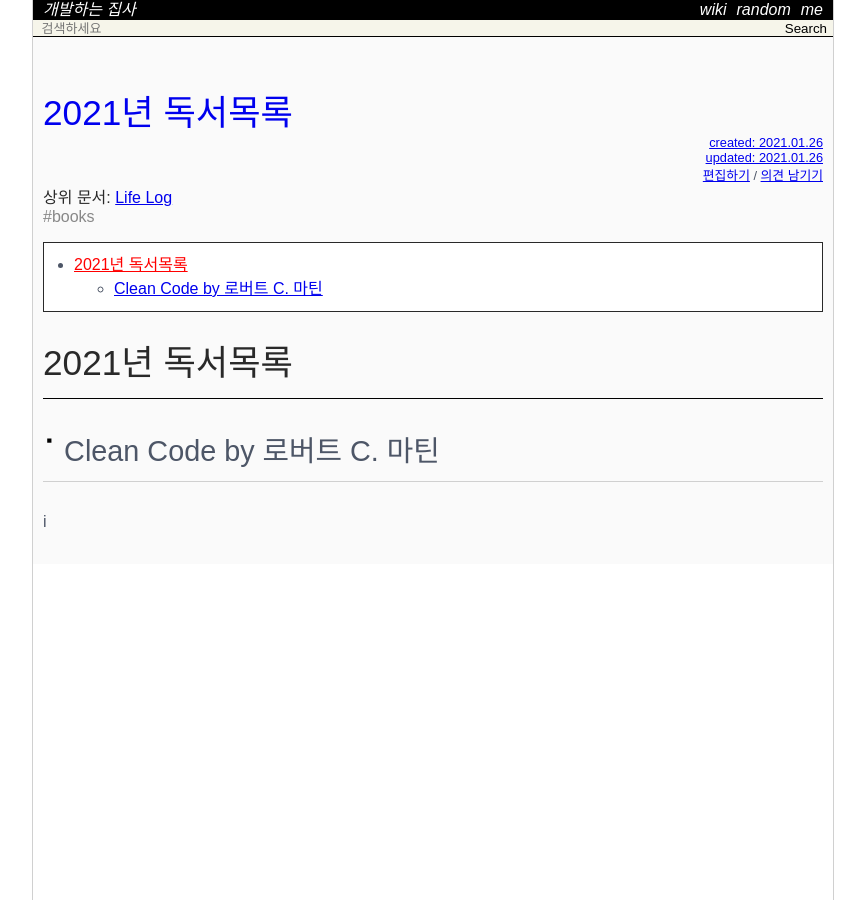
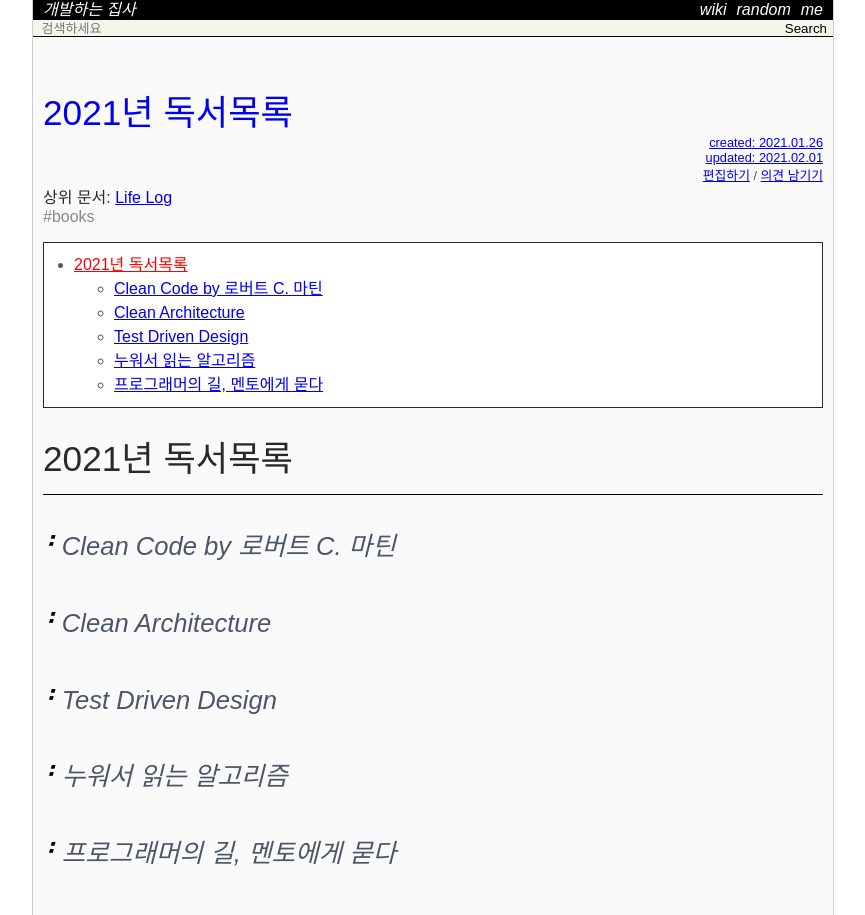
Before and after one commit to Achelous1/achelous1.github.io, a Jekyll site: the page built from _wiki/books-2021.md, in a window 1280 px wide. Shown: the whole page, without its empty margins (207-1072 px from the left). Built offline with Jekyll 4.4.1, drawn with Linux system fonts in a browser that asks for light colours; nearby versions of some CDN libraries; some web fonts are replaced; comment, search, counter and statistics services are not loaded.

Commit message:
ADDED new log and book list

```diff
--- a/_data/pageMap.yml
+++ b/_data/pageMap.yml
@@ -36,7 +36,7 @@ books-2021:
     summary: ""
     parent: life-log
     url: /wiki/books-2021
-    updated: '2021-01-26 17:59:57 +0900'
+    updated: '2021-02-01 10:42:40 +0900'
     children: []
 calculate-datetime-bw-2-days:
     type: wiki
@@ -60,7 +60,7 @@ diary-2021:
     summary: ""
     parent: life-log
     url: /wiki/diary-2021
-    updated: '2021-01-28 16:51:15 +0900'
+    updated: '2021-02-01 10:41:33 +0900'
     children: []
 google-java-style-guide:
     type: wiki
--- a/_wiki/books-2021.md
+++ b/_wiki/books-2021.md
@@ -3,7 +3,7 @@ layout  : wiki
 title   : 2021년 독서목록
 summary :
 date    : 2021-01-26 17:29:30 +0900
-updated : 2021-01-26 17:59:57 +0900
+updated : 2021-02-01 10:42:40 +0900
 tag     : books
 toc     : true
 public  : true
@@ -14,5 +14,12 @@ latex   : false
 {:toc}
 
 # 2021년 독서목록
-## Clean Code by 로버트 C. 마틴
-i
+### Clean Code by 로버트 C. 마틴
+
+### Clean Architecture
+
+### Test Driven Design
+
+### 누워서 읽는 알고리즘
+
+### 프로그래머의 길, 멘토에게 묻다
```
Also changed, not shown: _wiki/diary-2021.md (+6 -1 lines).
